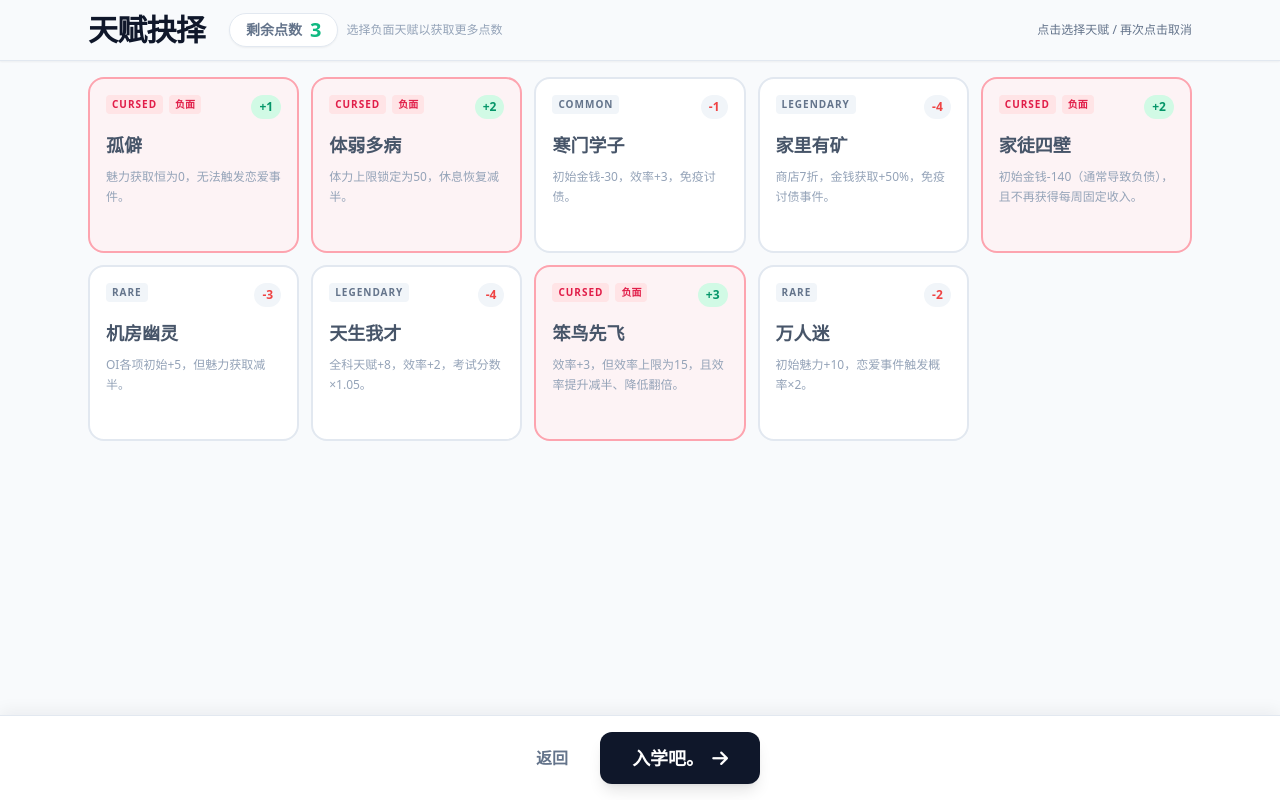
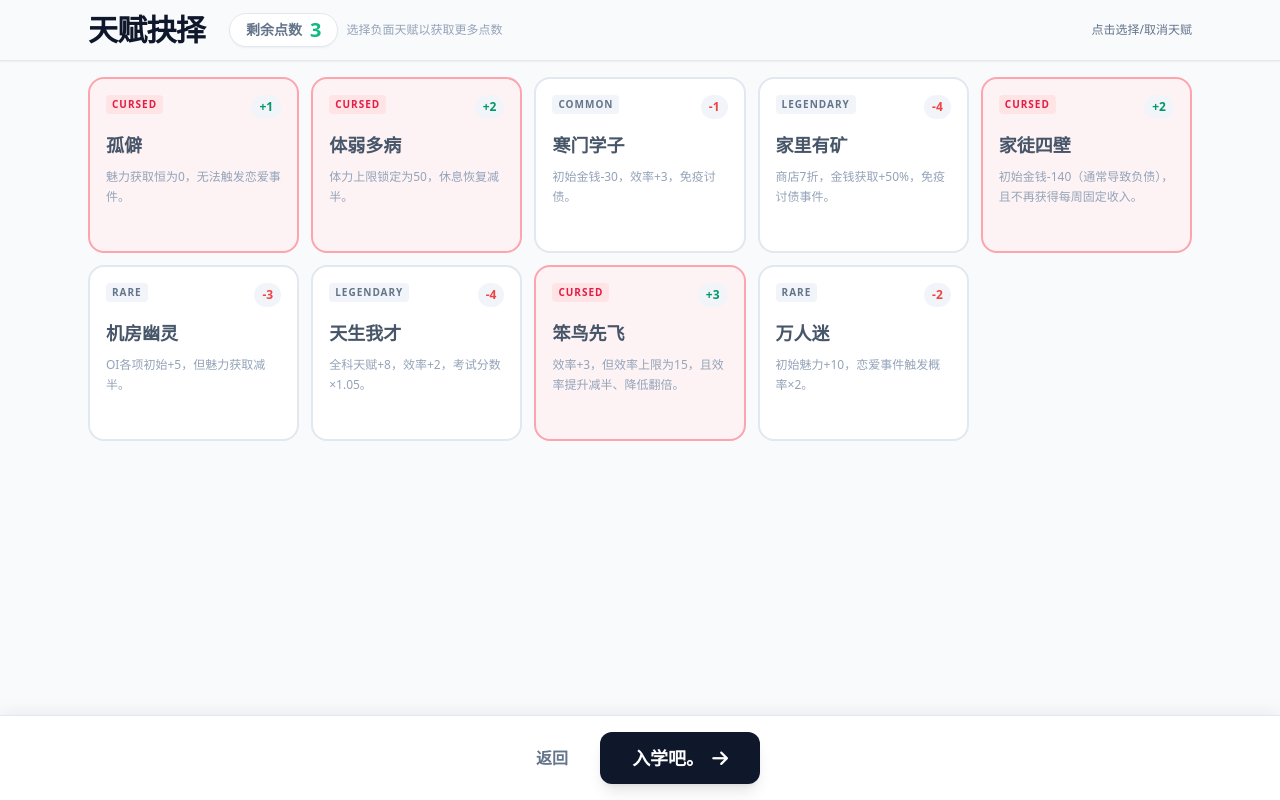
Before and after one commit to xErufy7/recallbj8z, a React (Vite) app: page / in a window 1280 px wide. Both pictures are taken after a click on the button "开启新学期". Built offline with nearby package versions, Linux system fonts and the light colour scheme.

Commit message:
修复无法进入游戏bug

```diff
--- a/components/TalentView.tsx
+++ b/components/TalentView.tsx
@@ -25,7 +25,7 @@ const TalentView: React.FC<TalentViewProps> = ({ availableTalents, selectedTalen
                         </div>
                         <span className="text-xs text-slate-400">选择负面天赋以获取更多点数</span>
                     </div>
-                    <span className="text-xs font-medium text-slate-500 lg:ml-auto">点击选择天赋 / 再次点击取消</span>
+                    <span className="text-xs font-medium text-slate-500 lg:ml-auto">点击选择/取消天赋</span>
                 </div>
             </header>
 
@@ -52,11 +52,8 @@ const TalentView: React.FC<TalentViewProps> = ({ availableTalents, selectedTalen
                                         <span className={`text-[10px] font-bold uppercase tracking-widest px-1.5 py-0.5 rounded ${talent.rarity === 'cursed' ? 'bg-rose-100 text-rose-600' : 'bg-slate-100 text-slate-500'}`}>
                                             {talent.rarity}
                                         </span>
-                                        {isDebuff && (
-                                            <span className="text-[10px] font-bold px-1.5 py-0.5 rounded bg-rose-100 text-rose-600">负面</span>
-                                        )}
                                     </div>
-                                    <span className={`text-xs font-black px-2 py-1 rounded-full ${talent.cost > 0 ? 'bg-slate-100 text-red-500' : 'bg-emerald-100 text-emerald-600'}`}>
+                                    <span className={`text-xs font-black px-2 py-1 rounded-full ${talent.cost > 0 ? 'bg-slate-100 text-red-500' : 'bg-slate-100 text-emerald-600'}`}>
                                         {talent.cost > 0 ? `-${talent.cost}` : `+${Math.abs(talent.cost)}`}
                                     </span>
                                 </div>
@@ -72,14 +69,9 @@ const TalentView: React.FC<TalentViewProps> = ({ availableTalents, selectedTalen
                                         ? 'bg-rose-100/95 text-rose-600'
                                         : 'bg-indigo-50/95 text-indigo-600'
                                 }`}>
-                                    {isSelected ? '再次点击取消' : '点击选择'}
+                                    {isSelected ? '点击取消' : '点击选择'}
                                 </div>
 
-                                {isSelected && (
-                                    <div className="absolute bottom-2 right-2 z-10 w-5 h-5 bg-white text-indigo-600 rounded-full flex items-center justify-center shadow-sm">
-                                        <i className="fas fa-check text-[10px]"></i>
-                                    </div>
-                                )}
                             </button>
                         );
                     })}
--- a/hooks/useGameLogic.ts
+++ b/hooks/useGameLogic.ts
@@ -718,7 +718,7 @@ export const useGameLogic = () => {
         }
 
         if (activeChallenge) {
-            if (activeChallenge.conditions.initialStats) {
+            if (activeChallenge.conditions?.initialStats) {
                 initialGeneral = { ...initialGeneral, ...activeChallenge.conditions.initialStats };
             }
             if (activeChallenge.id === 'c_sleep_king') {
```
